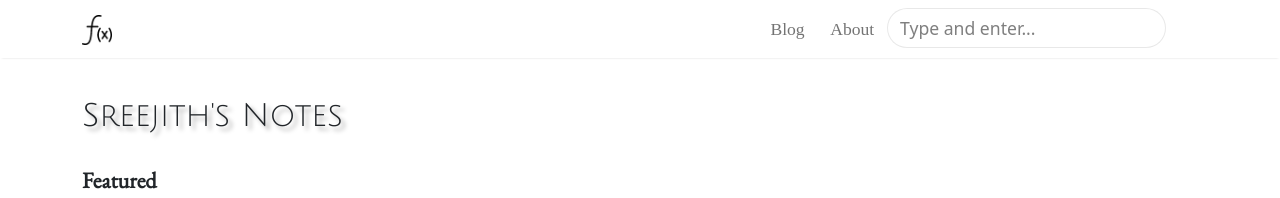
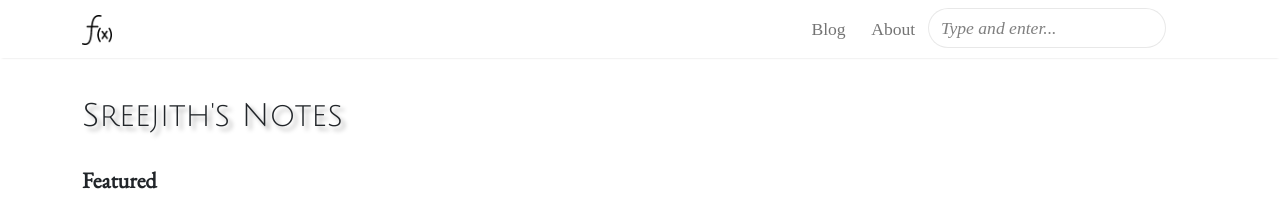
Before and after one commit to darthMaulJr/darthmauljr.github.io, a Jekyll site: the page built from index.html, in a window 1280 px wide. Shown: the top 198 px of the page. Built offline with Jekyll 4.4.1, drawn with Linux system fonts in a browser that asks for light colours; nearby versions of some CDN libraries; some web fonts are replaced; the list of posts is cut into pages by our own code.

Commit message:
update css

```diff
--- a/assets/css/screen.css
+++ b/assets/css/screen.css
@@ -941,3 +941,15 @@ iframe {
     opacity: 0;
     transition: opacity .25s;
 }
+
+
+
+
+.launch-modal-search {
+    font-family: "EB Gormont";
+    font-style: italic
+}
+
+/* .nav-link { */
+/*     color: red !important */
+/* } */
```
Also changed, not shown: 2 other files.
